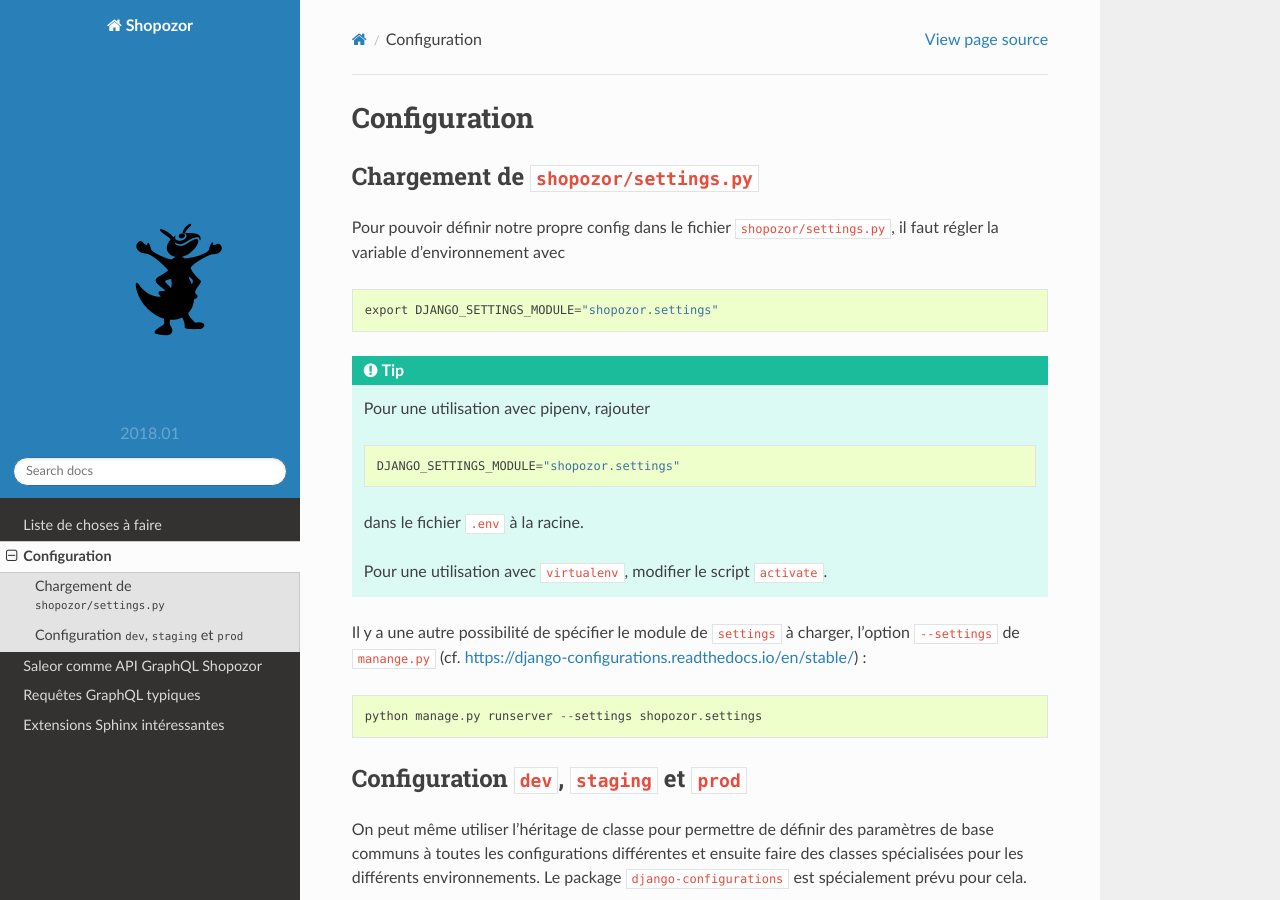
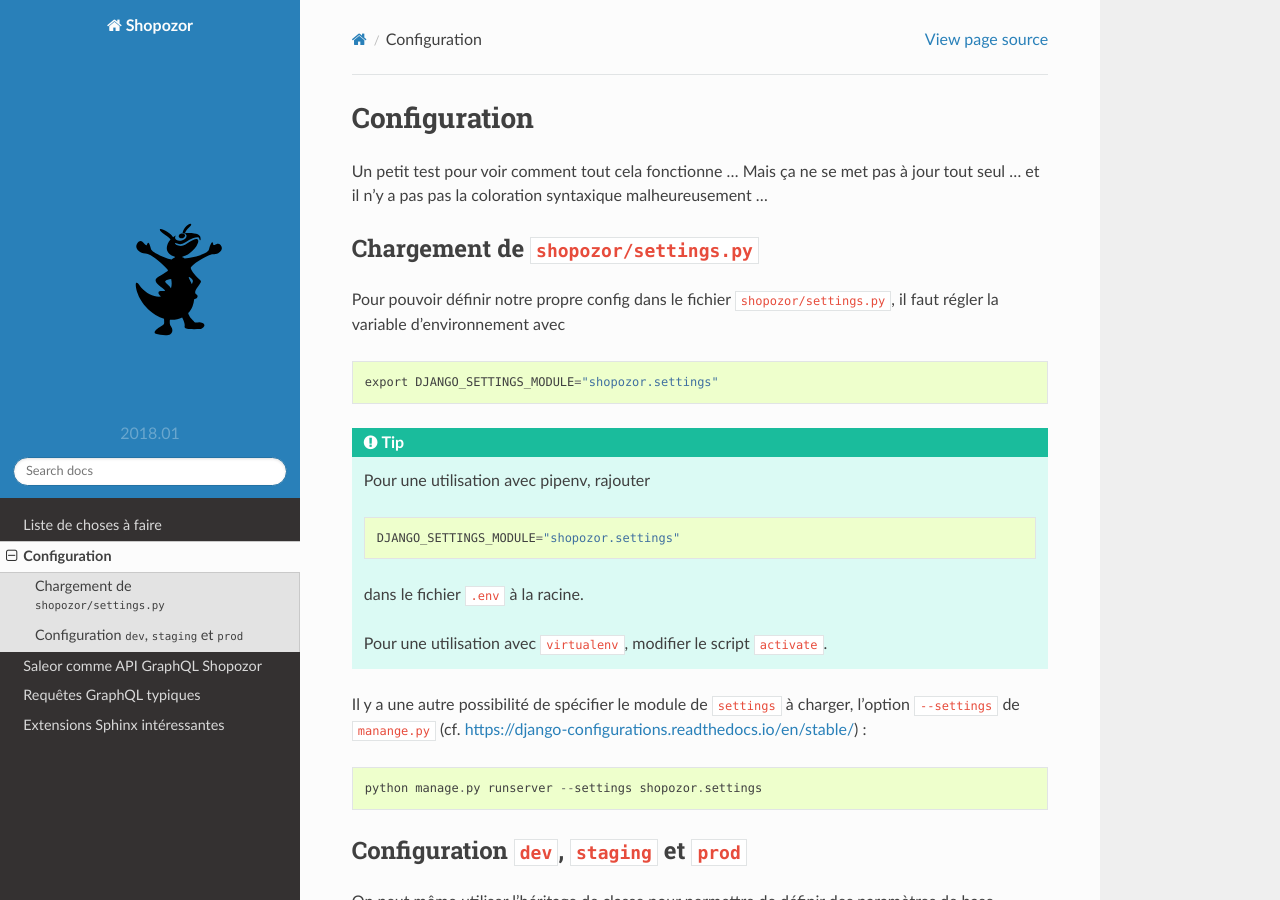
Before and after one commit to shopozor/dev-docs, a Sphinx documentation site: the page built from source/configuration.rst, in a window 1280 px wide and 900 px high. Built offline with Sphinx 7.4.7 and the Read the Docs theme 2.0.0, drawn with Linux system fonts in a browser that asks for light colours; pages that are not in the unit, such as notebooks, are missing from menus.

Commit message:
modifications faites sur gitpod

```diff
--- a/source/configuration.rst
+++ b/source/configuration.rst
@@ -1,6 +1,8 @@
 =============
 Configuration
 =============
+
+Un petit test pour voir comment tout cela fonctionne ... Mais ça ne se met pas à jour tout seul ... et il n'y a pas pas la coloration syntaxique malheureusement ...
 
 Chargement de ``shopozor/settings.py``
 ======================================
--- a/source/index.rst
+++ b/source/index.rst
@@ -10,6 +10,7 @@
     :maxdepth: 2
 
     todolist
+    install
     configuration
     graphql/index
     graphql-queries/index
--- a/source/todolist.rst
+++ b/source/todolist.rst
@@ -1,3 +1,5 @@
+
+=======================
 Liste de choses à faire
 =======================
 
```
Also changed, not shown: source/Readme.md (added, +3 -0 lines), source/install.rst (added).
